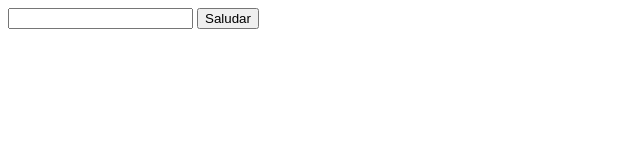
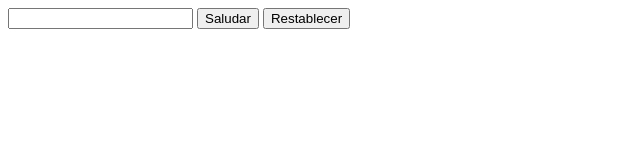
Before and after one commit to lexcasa/frontend-ibec-02, a plain HTML site: page ejemplos/saludo-vue/index.html in a window 1280 px wide. Shown: the whole page, without its empty margins (0-640 px from the left). Drawn offline with nearby package versions, Linux system fonts and the light colour scheme.

Commit message:
add ejercicios rapidos

```diff
--- a/ejemplos/saludo-vue/app.js
+++ b/ejemplos/saludo-vue/app.js
@@ -8,6 +8,11 @@ const app = new Vue({
         obtengoSaludo: function (){
             const hola = "Hola, "
             this.saludo = hola + this.nombre
+            // En seguida del saludo
+            this.nombre = null
+        },
+        restablecer: function (){
+            this.saludo = null
         }
     }
 })
--- a/ejemplos/saludo-vue/index.html
+++ b/ejemplos/saludo-vue/index.html
@@ -11,6 +11,7 @@
     <div id="app">
         <input type="text" v-model="nombre">
         <button @click="obtengoSaludo()">Saludar</button>
+        <button @click="restablecer()">Restablecer</button>
         <p>{{saludo}}</p>
     </div>
     <script src="app.js"></script>
```
Also changed, not shown: 1 other file.
